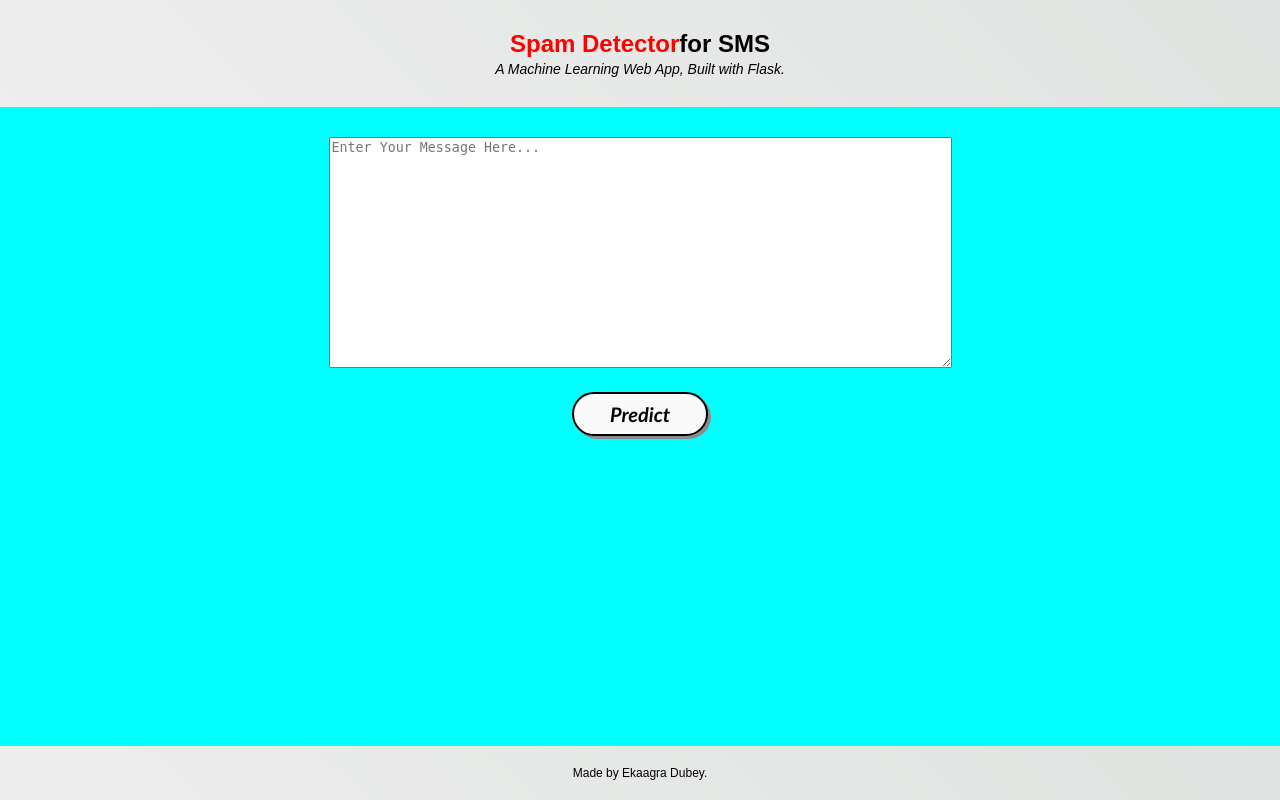
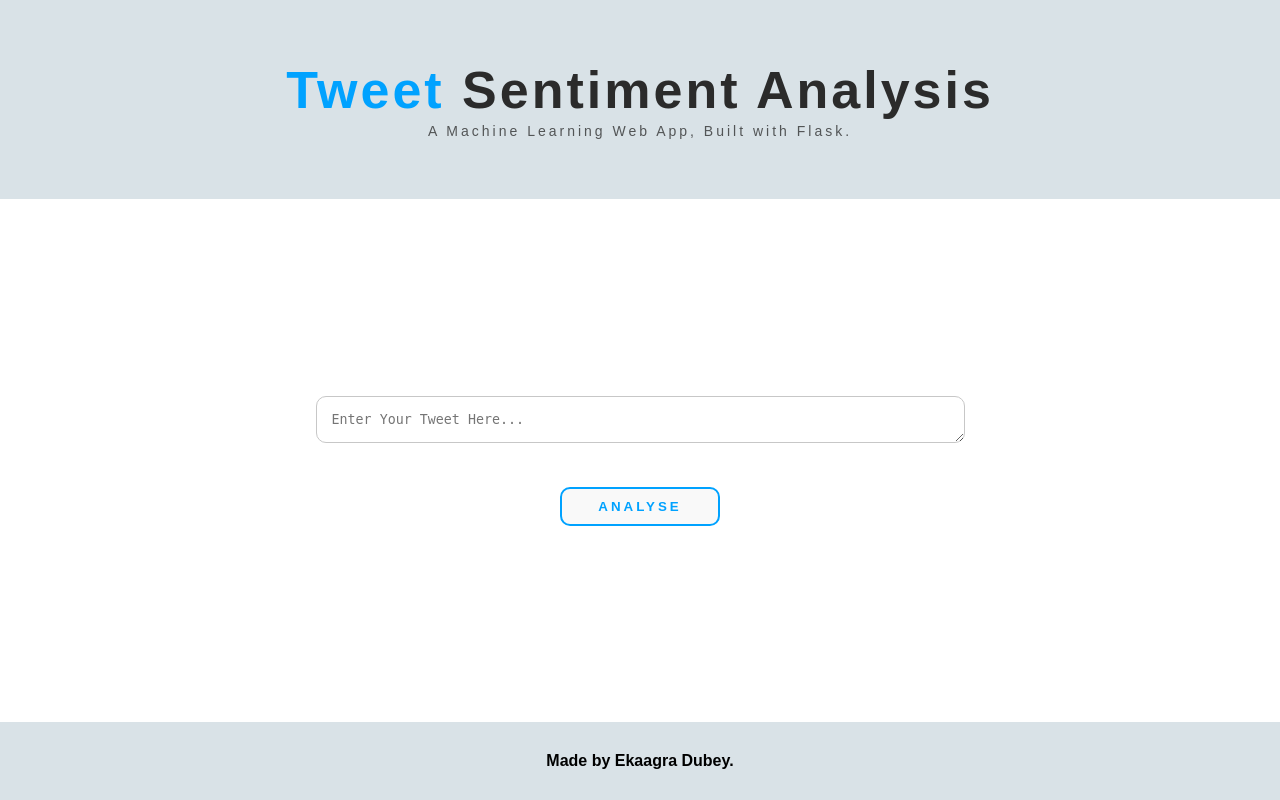
Before and after one commit to Ekaagra08/Twitter-Sentiment-Analysis, a Flask app: page / in a window 1280 px wide. Run offline with Flask 2, Linux system fonts and the light colour scheme; parts of the project's set-up code (start-up, migrations or seed data) failed here and were passed over; some libraries are stand-ins or nearby versions.

Commit message:
major update

```diff
--- a/app.py
+++ b/app.py
@@ -12,14 +12,14 @@ app = Flask(__name__)
 def home():
 	return render_template('index.html')
 
-@app.route('/predict',methods=['POST'])
-def predict():
+@app.route('/analyse',methods=['POST'])
+def analyse():
     if request.method == 'POST':
     	message = request.form['message']
     	data = [message]
     	vect = vectorizer .transform(data).toarray()
     	my_prediction = classifier.predict(vect)
-    	return render_template('result.html', prediction=my_prediction)
+    	return render_template('result.html', prediction=my_prediction[0])
 
 if __name__ == '__main__':
 	app.run(debug=True)
--- a/static/styles.css
+++ b/static/styles.css
@@ -12,69 +12,72 @@ body{
 	height: 100%;
 	display: flex;
   	flex-direction: column;
-	background-color: aqua;
+	background-color: rgb(255, 255, 255);
 }
 
 /* Website Title */
-.container{
-	padding: 30px;
-	position: relative;
-	background: linear-gradient(45deg, #ffffff, #ffffff, #f9f9f9, #eeeeee, #e0e4e1, #d7e1ec);
-	background-size: 500% 500%;
-	animation: change-gradient 10s ease-in-out infinite;
-}
-@keyframes change-gradient {
-	0%{
-		background-position: 0 50%;
-	}
-	50%{
-		background-position: 100% 50%;
-	}
-	100%{
-		background-position: 0 50%;
-	}
+.header{
+	padding: 60px;
+	letter-spacing: 3px;
+	font-size: 26px;
+	align-items: center;
+	color: rgb(43, 43, 43);
+	background: rgb(217, 226, 231);
 }
 
-.container-heading{
+
+.header-heading{
     margin: 0;
 }
 
-.container span{
-    color: #ff0000;
+.header span{
+    color: #00a2ff;
 }
 
 .description p{
-    font-style: italic;
+	font-weight: lighter;
     font-size: 14px;
     margin: 3px 0 0;
+	color: #242424be;
 }
 
 /* Text Area */
 .ml-container{
-    margin: 30px 0;
+	background: rgb(255, 255, 255);
+    padding: 30px 0;
 	flex: 1 0 auto;
+	display:flex;
+	align-items: center;
+	justify-content: center;
 }
 
 .message-box{
-    margin-bottom: 20px;
+	padding: 15px;
+	border-radius: 10px;
+    margin-bottom: 40px;
+	border-color: rgb(199, 199, 199);
 }
 
 /* Predict Button */
 .my-cta-button{
     background: #f9f9f9;
-    border: 2px solid #000000;
-    border-radius: 1000px;
-    box-shadow: 3px 3px #8c8c8c;
+	border: 2px solid #00a2ff;
+    border-radius: 10px;
+    /*box-shadow: 3px 3px 3px #8c8c8c;*/
     padding: 10px 36px;
-    color: #000000;
+    color: #00a2ff;
     display: inline-block;
-    font: italic bold 20px/1 "Calibri", sans-serif;
     text-align: center;
+	font-weight: bold;
+	letter-spacing: 3px;
+	text-transform: uppercase;
 }
 
 .my-cta-button:hover{
-    color: #ff0000;
-    border: 2px solid #ff0000;
+    background-color: #00a2ff;
+    color: white;
+	transition: all 5ms ease;
+	cursor: pointer;
 }
 
 .my-cta-button:active{
@@ -85,27 +88,14 @@ body{
 /* Footer */
 .footer{
     font-size: 14px;
-	padding: 20px;
-	flex-shrink: 0;
-	position: relative;
-	background: linear-gradient(45deg, #ffffff, #ffffff, #f9f9f9, #eeeeee, #e0e4e1, #d7e1ec);
-	background-size: 500% 500%;
-	animation: change-gradient 10s ease-in-out infinite;
-}
-
-.contact-icon{
-	color: #000000;
-	padding: 7px;
-}
-
-
-.contact-icon:hover{
-	color: #8c8c8c;
+	padding: 30px;
+	background: rgb(217, 226, 231);
 }
 
 .footer-description{
 	margin: 0;
-	font-size: 12px;
+	font-size: 16px;
+	font-weight: bold;
 }
 
 /* Result */
@@ -114,10 +104,27 @@ body{
 	flex: 1 0 auto;
 }
 
-.danger{
-    color: #ff0000;
+.results h2{
+	letter-spacing: 1px;
+	color: #5c5c5c;
 }
 
-.safe{
-    color: green;
+.negative{
+    color: #ff5555;
 }
+.results .negative ion-icon {
+	background: #ffc7c775;
+}
+
+.positive{
+    color: rgb(79, 255, 79);
+}
+.results .positive ion-icon{
+	background: #cfffbfc2;
+}
+
+.results ion-icon {
+	font-size: 84px;
+	padding: 15px;
+	border-radius: 50%;
+}
--- a/templates/index.html
+++ b/templates/index.html
@@ -3,7 +3,7 @@
 <html lang="en" dir="ltr">
     <head>
         <meta charset="utf-8">
-        <title>Spam SMS Detector</title>
+        <title>Tweet Sentiment Analysis</title>
         <link rel="shortcut icon" href="{{ url_for('static', filename='spam-favicon.ico') }}">
         <link rel="stylesheet" type="text/css" href="{{ url_for('static', filename='styles.css') }}">
         <script src="https://kit.fontawesome.com/5f3f547070.js" crossorigin="anonymous"></script>
@@ -12,8 +12,8 @@
     <body>
 
         <!-- Website Title -->
-    	<div class="container">
-    		<h2 class='container-heading'><span>Spam Detector</span>for SMS</h2>
+    	<div class="header">
+    		<h1 class='header-heading'><span>Tweet</span> Sentiment Analysis</h1>
             <div class='description'>
     			<p>A Machine Learning Web App, Built with Flask.</p>
     		</div>
@@ -21,9 +21,9 @@
 
         <!-- Text Area -->
     	<div class="ml-container">
-    		<form action="{{ url_for('predict') }}" method="POST">
-        		<textarea class='message-box' name="message" rows="15" cols="75" placeholder="Enter Your Message Here..."></textarea><br/>
-        		<input type="submit" class="my-cta-button" value="Predict">
+    		<form action="{{ url_for('analyse') }}" method="POST">
+        		<textarea class='message-box' name="message" rows="1" cols="75" placeholder="Enter Your Tweet Here..."></textarea><br/>
+        		<input type="submit" class="my-cta-button" value="Analyse">
         	</form>
     	</div>
 
```
Also changed, not shown: templates/result.html (+12 -8 lines).
